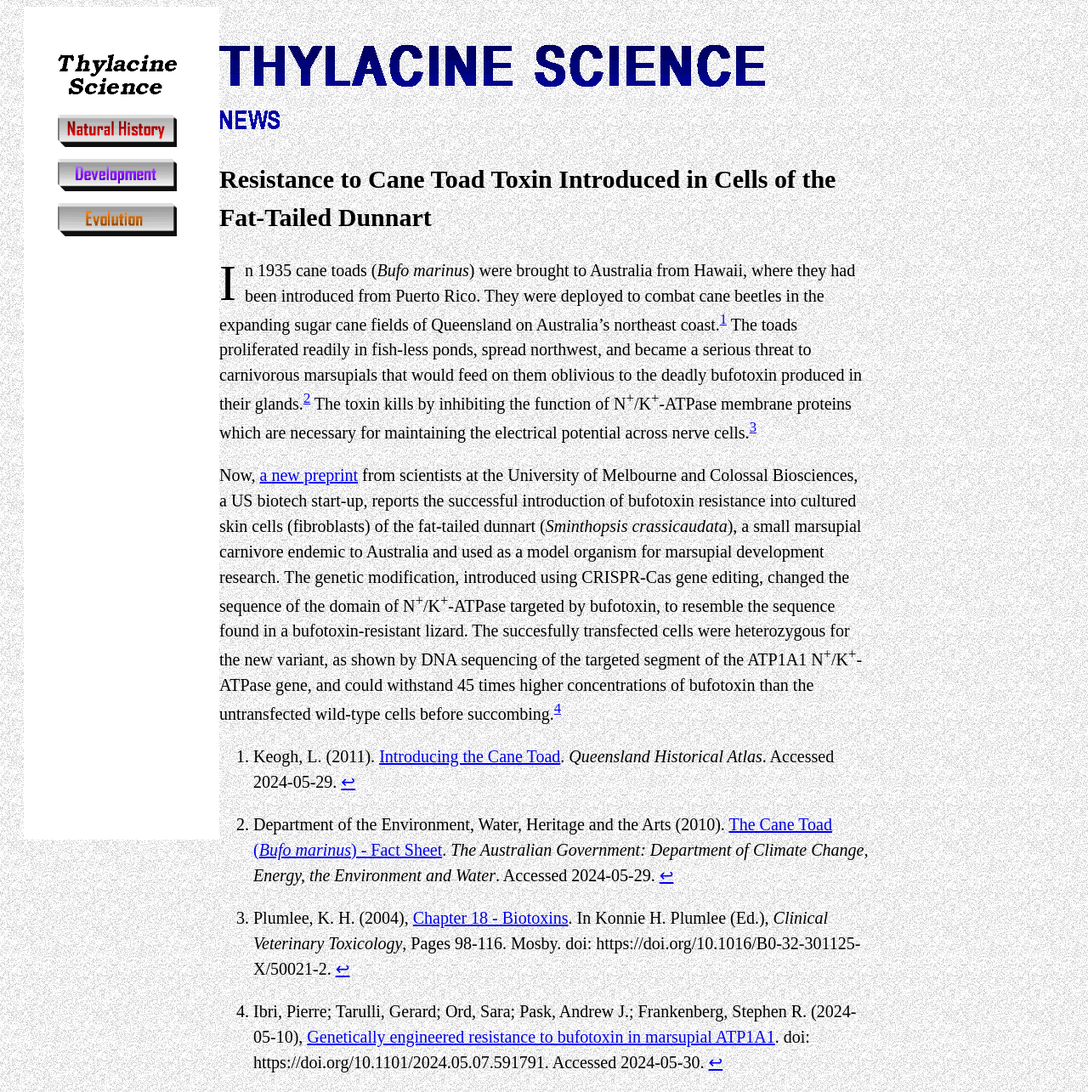
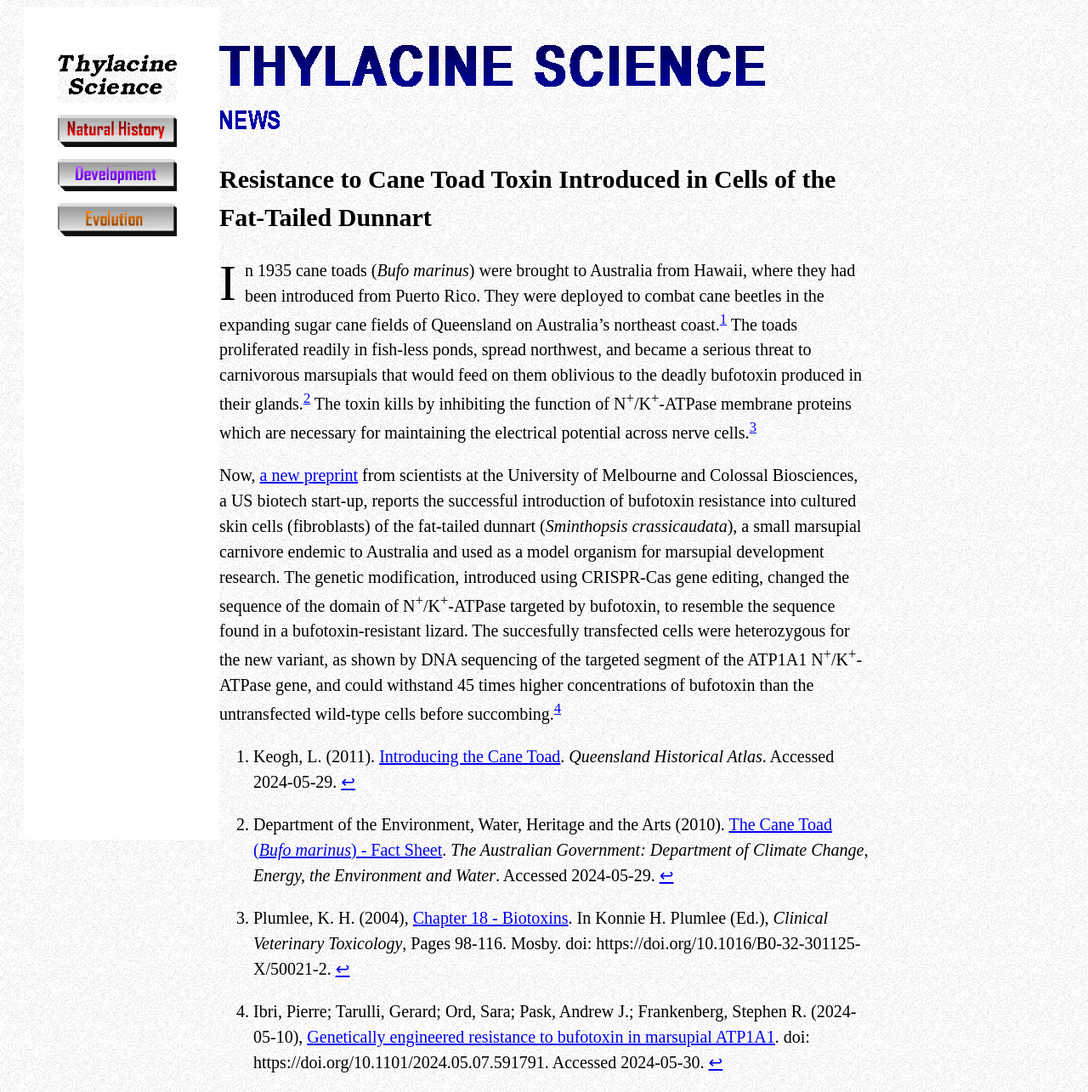
Before and after one commit to ljdnielsen/ljdnielsen.github.io, a Jekyll site: the page built from README.md, in a window 1280 px wide. Shown: the whole page at 85% size. Built offline with Jekyll 4.4.1, drawn with Linux system fonts in a browser that asks for light colours; our own code applies the rules of GitHub Pages for plain Markdown files.

Commit message:
added grainy texture behind sidebar

```diff
--- a/_layouts/default.html
+++ b/_layouts/default.html
@@ -7,13 +7,17 @@
     <style>
         #sidebar img {
             width: 140px;
+            background-image: url('{{ site.baseurl }}/docs/images/grainy_texture.png');
+            background-repeat: repeat;
+            background-size: auto;
+            background-color: #ffffff;
         }
         #sidebar li {
             padding-bottom: 10px;
         }
         body {
             font-family: serif;
-            background-image: url('{{ site.baseurl }}/docs/images/grainy_texture2.png');
+            background-image: url('{{ site.baseurl }}/docs/images/grainy_texture.png');
             background-repeat: repeat;
             background-size: auto;
             background-color: #ffffff;
```
